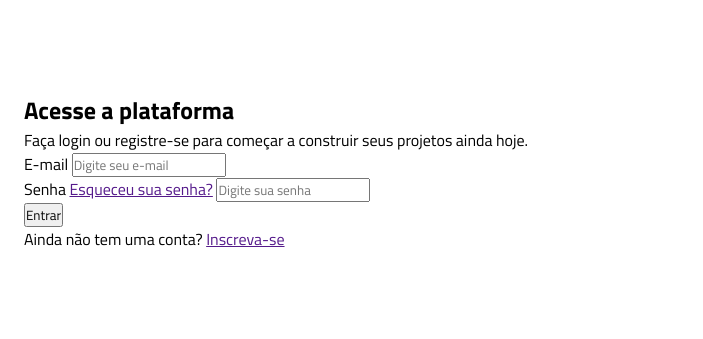
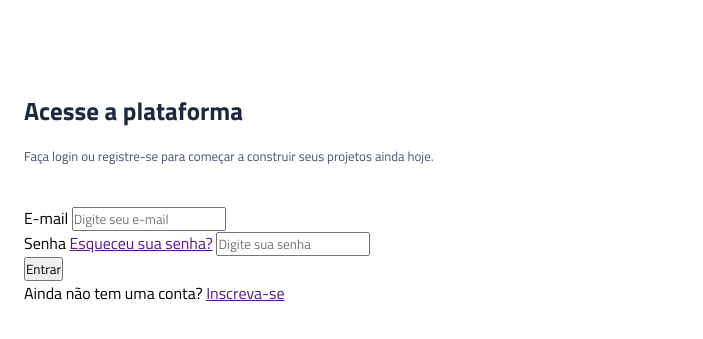
Before and after one commit to KynPrism/projeto-vertigo, a plain HTML site: page index.html in a window 1280 px wide. Shown: the part 101-440 px from the top of the page, without its empty margins (0-703 px from the left). Drawn offline with Linux system fonts and the light colour scheme.

Commit message:
termino da section descricao

```diff
--- a/index.html
+++ b/index.html
@@ -17,7 +17,7 @@
     </header>
 
     <main>
-        <section class="descrição">
+        <section class="descricao">
             <h1>Acesse a plataforma</h1>
 
             <p>Faça login ou registre-se para começar a construir seus projetos ainda hoje.</p>
--- a/style.css
+++ b/style.css
@@ -33,11 +33,20 @@ main {
     padding-inline: 1.5rem;
 }
 
-.descricção h1 {
+.descricao {
+    margin-bottom: 2.5rem;
+}
+
+.descricao h1 {
     color:var(--gray-800);
     margin-bottom: 1rem;
     font-size: 1.5625rem;
 }
 
+.descricao p {
+    font-size: 0.8125rem;
+    color: var(--gray-600);
+}
+
 
 /* nome da cor, rgb, rgba, hex, hsl, hwb */
```
